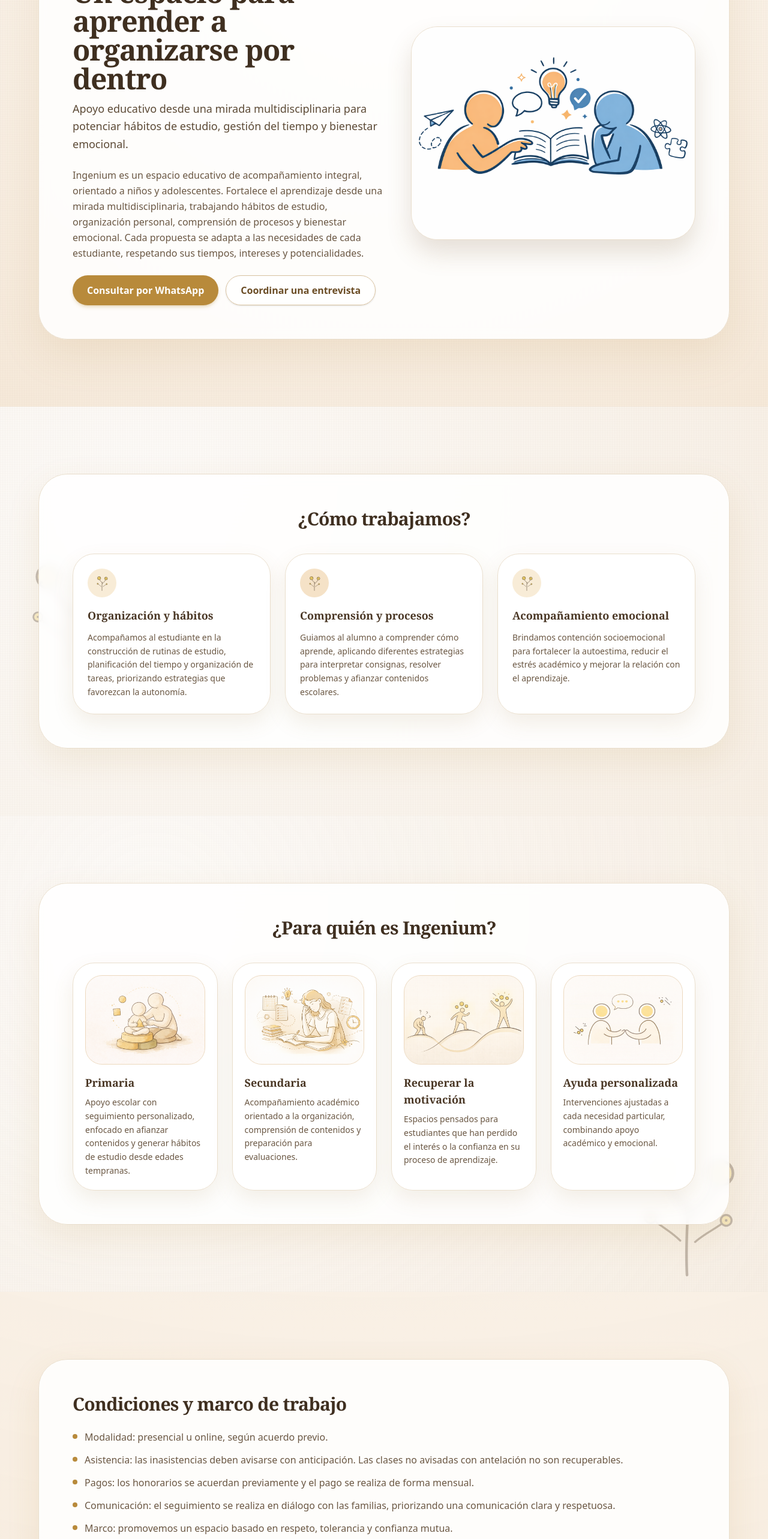
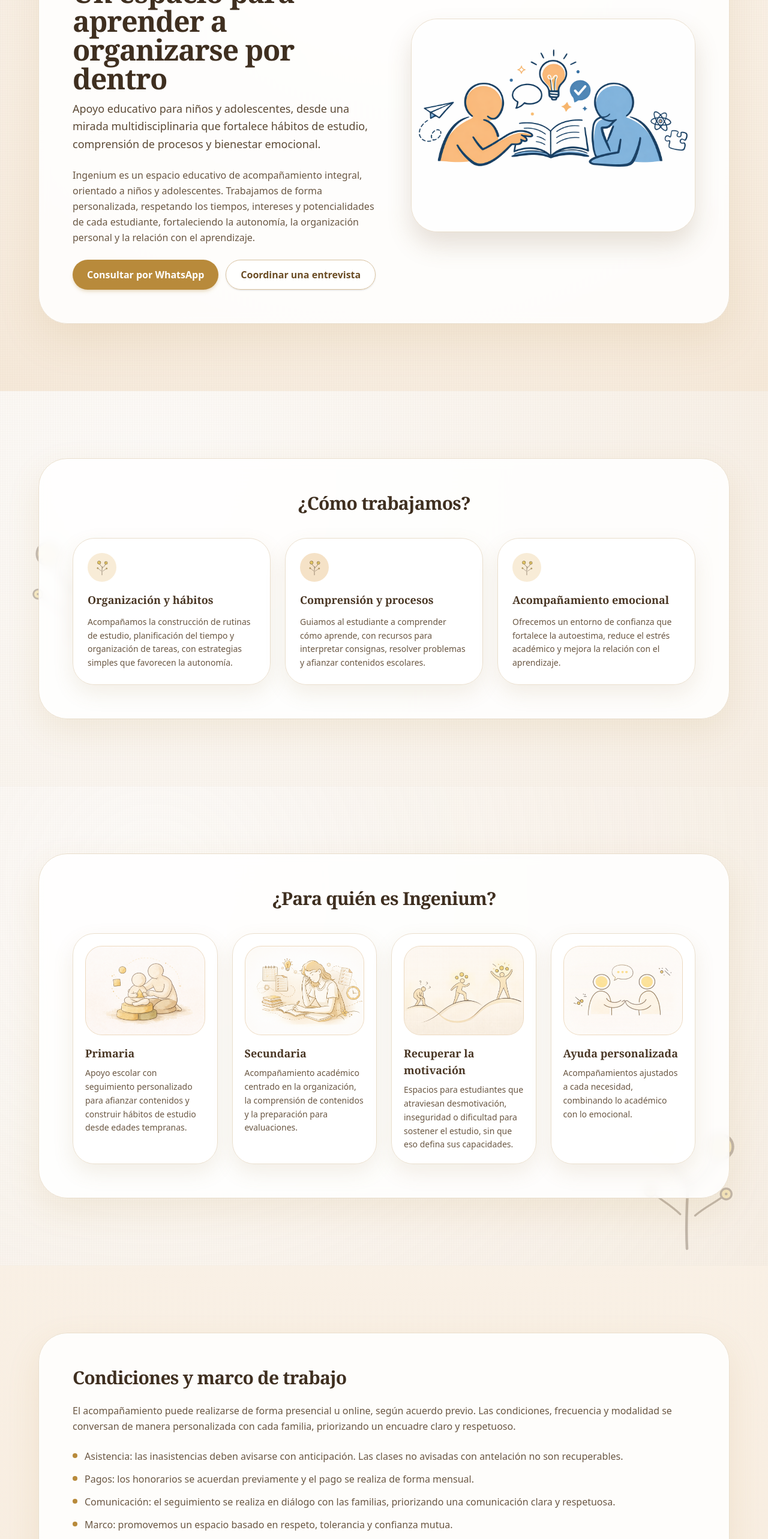
Before and after one commit to Teksi75/ingenium-web, a Next.js app: page / in a window 1280 px wide. Shown: the part 234-2800 px from the top of the page at 60% size. Built offline with nearby package versions, Linux system fonts and the light colour scheme.

Commit message:
Update Ingenium homepage copy

```diff
--- a/components/sections/Conditions.tsx
+++ b/components/sections/Conditions.tsx
@@ -11,6 +11,9 @@
           <h2 className="font-serif text-2xl font-semibold tracking-tight text-[#3f2f20] sm:text-3xl">
             {conditions.title}
           </h2>
+          <p className="text-sm leading-relaxed text-[#6a5743] sm:text-base">
+            {conditions.preface}
+          </p>
           <ul className="space-y-3 text-sm leading-relaxed text-[#6a5743] sm:text-base">
             {conditions.bullets.map((bullet) => (
               <li key={bullet} className="flex gap-3">
--- a/components/sections/ContactCTA.tsx
+++ b/components/sections/ContactCTA.tsx
@@ -39,7 +39,7 @@
                 aria-label="Abrir ubicación de Ingenium en Google Maps"
                 className="text-sm font-semibold text-[#B88A3B] hover:text-[#a97c33]"
               >
-                Ver en Google Maps
+                Ver ubicación en Google Maps
               </a>
             </div>
             <a
--- a/content/ingenium.copy.ts
+++ b/content/ingenium.copy.ts
@@ -5,12 +5,12 @@
     name: "Ingenium",
     tagline: "Un espacio para aprender a organizarse por dentro",
     intro:
-      "Ingenium es un espacio educativo de acompañamiento integral, orientado a niños y adolescentes. Fortalece el aprendizaje desde una mirada multidisciplinaria, trabajando hábitos de estudio, organización personal, comprensión de procesos y bienestar emocional. Cada propuesta se adapta a las necesidades de cada estudiante, respetando sus tiempos, intereses y potencialidades.",
+      "Ingenium es un espacio educativo de acompañamiento integral, orientado a niños y adolescentes. Trabajamos de forma personalizada, respetando los tiempos, intereses y potencialidades de cada estudiante, fortaleciendo la autonomía, la organización personal y la relación con el aprendizaje.",
   },
   hero: {
     title: "Un espacio para aprender a organizarse por dentro",
     subtitle:
-      "Apoyo educativo desde una mirada multidisciplinaria para potenciar hábitos de estudio, gestión del tiempo y bienestar emocional.",
+      "Apoyo educativo para niños y adolescentes, desde una mirada multidisciplinaria que fortalece hábitos de estudio, comprensión de procesos y bienestar emocional.",
     ctaPrimary: {
       label: "Consultar por WhatsApp",
       href: ingeniumContact.whatsappUrl,
@@ -22,15 +22,15 @@
     items: [
       {
         title: "Organización y hábitos",
-        body: "Acompañamos al estudiante en la construcción de rutinas de estudio, planificación del tiempo y organización de tareas, priorizando estrategias que favorezcan la autonomía.",
+        body: "Acompañamos la construcción de rutinas de estudio, planificación del tiempo y organización de tareas, con estrategias simples que favorecen la autonomía.",
       },
       {
         title: "Comprensión y procesos",
-        body: "Guiamos al alumno a comprender cómo aprende, aplicando diferentes estrategias para interpretar consignas, resolver problemas y afianzar contenidos escolares.",
+        body: "Guiamos al estudiante a comprender cómo aprende, con recursos para interpretar consignas, resolver problemas y afianzar contenidos escolares.",
       },
       {
         title: "Acompañamiento emocional",
-        body: "Brindamos contención socioemocional para fortalecer la autoestima, reducir el estrés académico y mejorar la relación con el aprendizaje.",
+        body: "Ofrecemos un entorno de confianza que fortalece la autoestima, reduce el estrés académico y mejora la relación con el aprendizaje.",
       },
     ],
   },
@@ -39,26 +39,27 @@
     items: [
       {
         title: "Primaria",
-        body: "Apoyo escolar con seguimiento personalizado, enfocado en afianzar contenidos y generar hábitos de estudio desde edades tempranas.",
+        body: "Apoyo escolar con seguimiento personalizado para afianzar contenidos y construir hábitos de estudio desde edades tempranas.",
       },
       {
         title: "Secundaria",
-        body: "Acompañamiento académico orientado a la organización, comprensión de contenidos y preparación para evaluaciones.",
+        body: "Acompañamiento académico centrado en la organización, la comprensión de contenidos y la preparación para evaluaciones.",
       },
       {
         title: "Recuperar la motivación",
-        body: "Espacios pensados para estudiantes que han perdido el interés o la confianza en su proceso de aprendizaje.",
+        body: "Espacios para estudiantes que atraviesan desmotivación, inseguridad o dificultad para sostener el estudio, sin que eso defina sus capacidades.",
       },
       {
         title: "Ayuda personalizada",
-        body: "Intervenciones ajustadas a cada necesidad particular, combinando apoyo académico y emocional.",
+        body: "Acompañamientos ajustados a cada necesidad, combinando lo académico con lo emocional.",
       },
     ],
   },
   conditions: {
     title: "Condiciones y marco de trabajo",
+    preface:
+      "El acompañamiento puede realizarse de forma presencial u online, según acuerdo previo. Las condiciones, frecuencia y modalidad se conversan de manera personalizada con cada familia, priorizando un encuadre claro y respetuoso.",
     bullets: [
-      "Modalidad: presencial u online, según acuerdo previo.",
       "Asistencia: las inasistencias deben avisarse con anticipación. Las clases no avisadas con antelación no son recuperables.",
       "Pagos: los honorarios se acuerdan previamente y el pago se realiza de forma mensual.",
       "Comunicación: el seguimiento se realiza en diálogo con las familias, priorizando una comunicación clara y respetuosa.",
```
